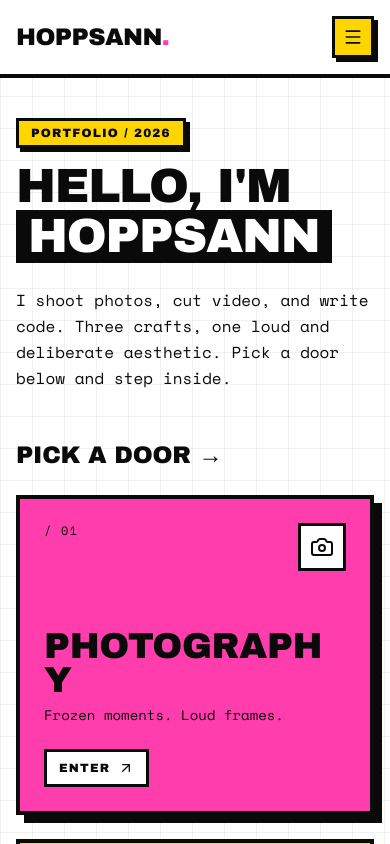
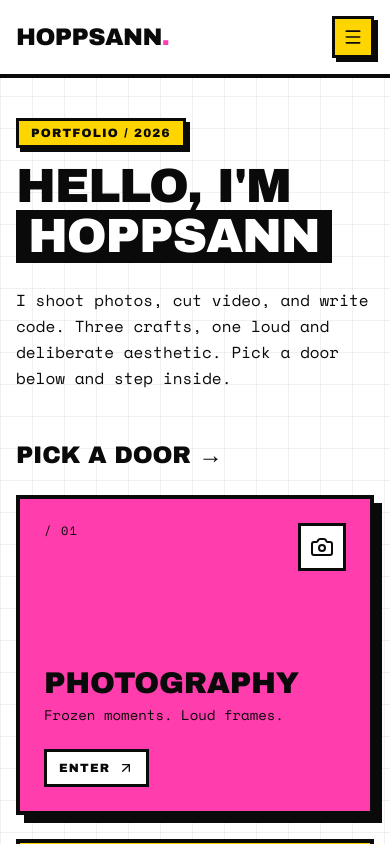
Before and after one commit to Hoppsann/Hoppsann.com, a Next.js app: page / in a window 390 px wide. Shown: the top 844 px of the page. Built offline with nearby package versions, Linux system fonts and the light colour scheme.

Commit message:
style: adjust text sizes for card titles and subtitles\n\nChange title and subtitle sizes for better mobile display.

```diff
--- a/app/page.tsx
+++ b/app/page.tsx
@@ -80,10 +80,10 @@ export default function HomePage() {
               </div>
 
               <div className="min-w-0">
-                <h3 className="break-words font-display text-4xl leading-[0.95] md:text-3xl lg:text-5xl">
+                <h3 className="font-display text-3xl leading-[0.95] md:text-2xl lg:text-4xl xl:text-5xl">
                   {title.toUpperCase()}
                 </h3>
-                <p className="mt-2 font-mono text-sm md:text-xs lg:text-base">
+                <p className="mt-2 font-mono text-sm md:text-[11px] lg:text-sm xl:text-base">
                   {subtitle}
                 </p>
 
```
